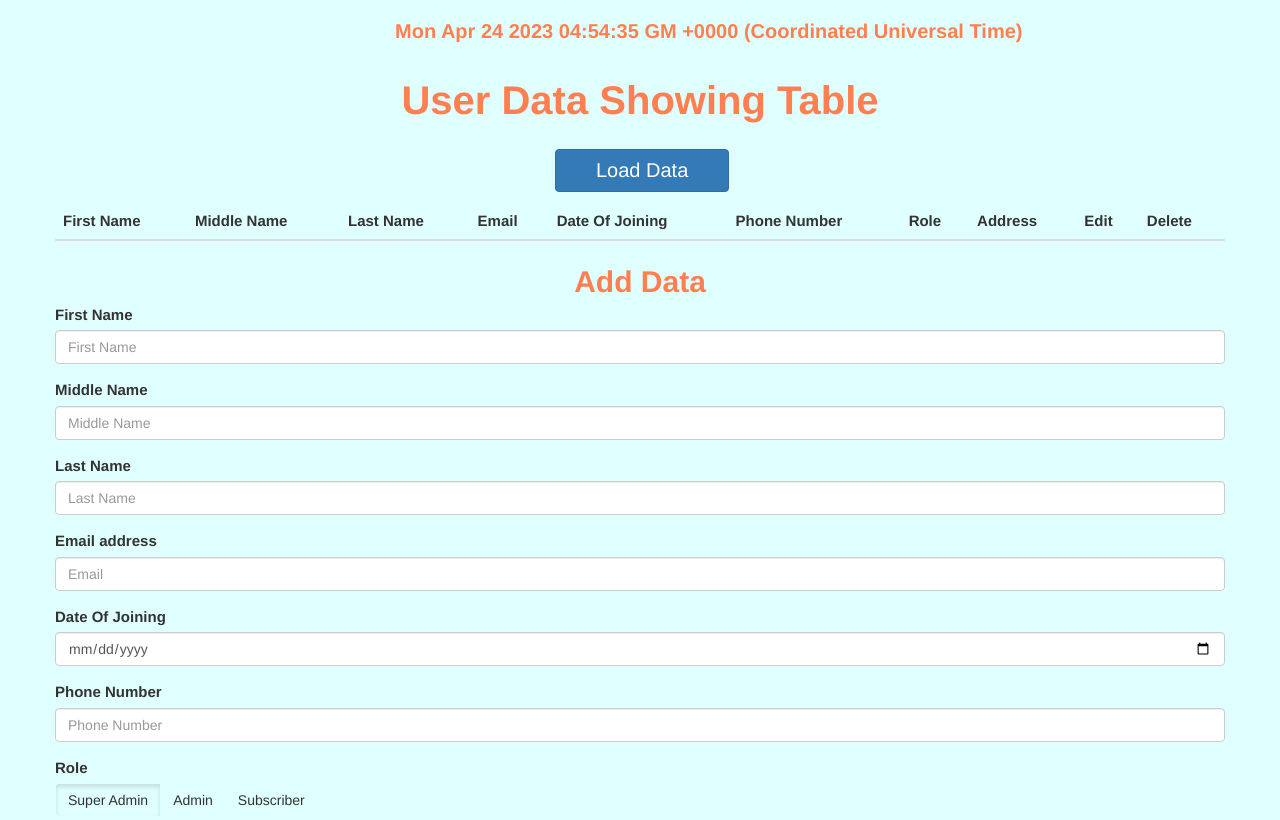
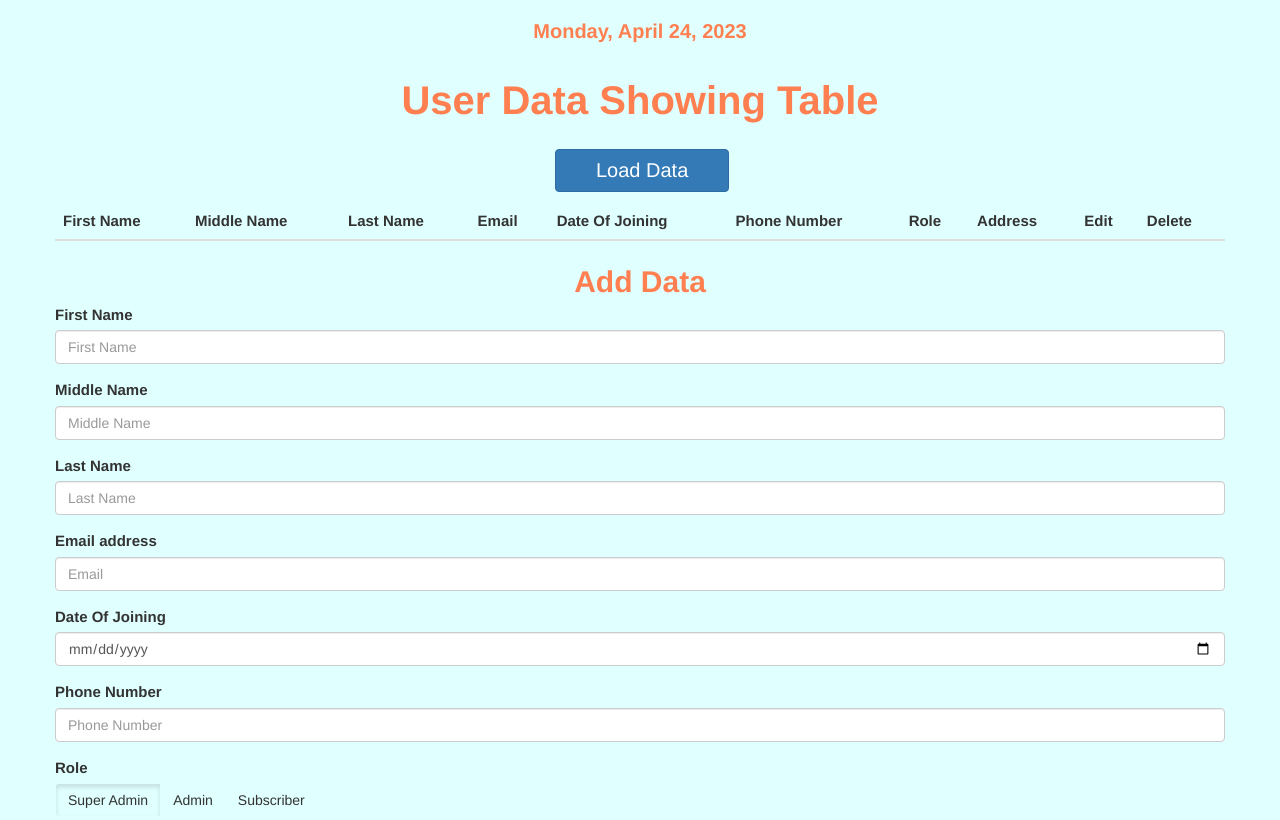
Before and after one commit to VivekSinghal1393/Assignment-2, a website with bundled scripts: page public/index.html in a window 1280 px wide. Shown: the top 820 px of the page. Built offline with nearby package versions, Linux system fonts and the light colour scheme.

Commit message:
Third Commit

```diff
--- a/public/index.ts
+++ b/public/index.ts
@@ -38,9 +38,9 @@ function dateTimeFormatter(target:any,key:string,descriptor:PropertyDescriptor){
 	descriptor.value=function(...args:any[]){
 		const result=originalMethod.apply(this,args);
 		if(result instanceof Date){
-			const formattedDate = result.toString()
-			.replace(/T/,' ')
-			.replace(/\..+/,'')
+			const formattedDate = result.toLocaleDateString('en-US', { weekday: 'long', year: 'numeric', month: 'long', day: 'numeric' })
+			// .replace(/T/,' ')
+			// .replace(/\..+/,'')
 			;
 			const element=document.getElementById('DateShow');
 			if(element){
--- a/public/style.css
+++ b/public/style.css
@@ -65,7 +65,8 @@ body{
 
 #DateShow{
     font-size: 20px;
-    padding-left: 325px;
+    /* padding-left: 350px; */
+    text-align: center;
     color:coral;
     font-weight: bold;
 }
```
